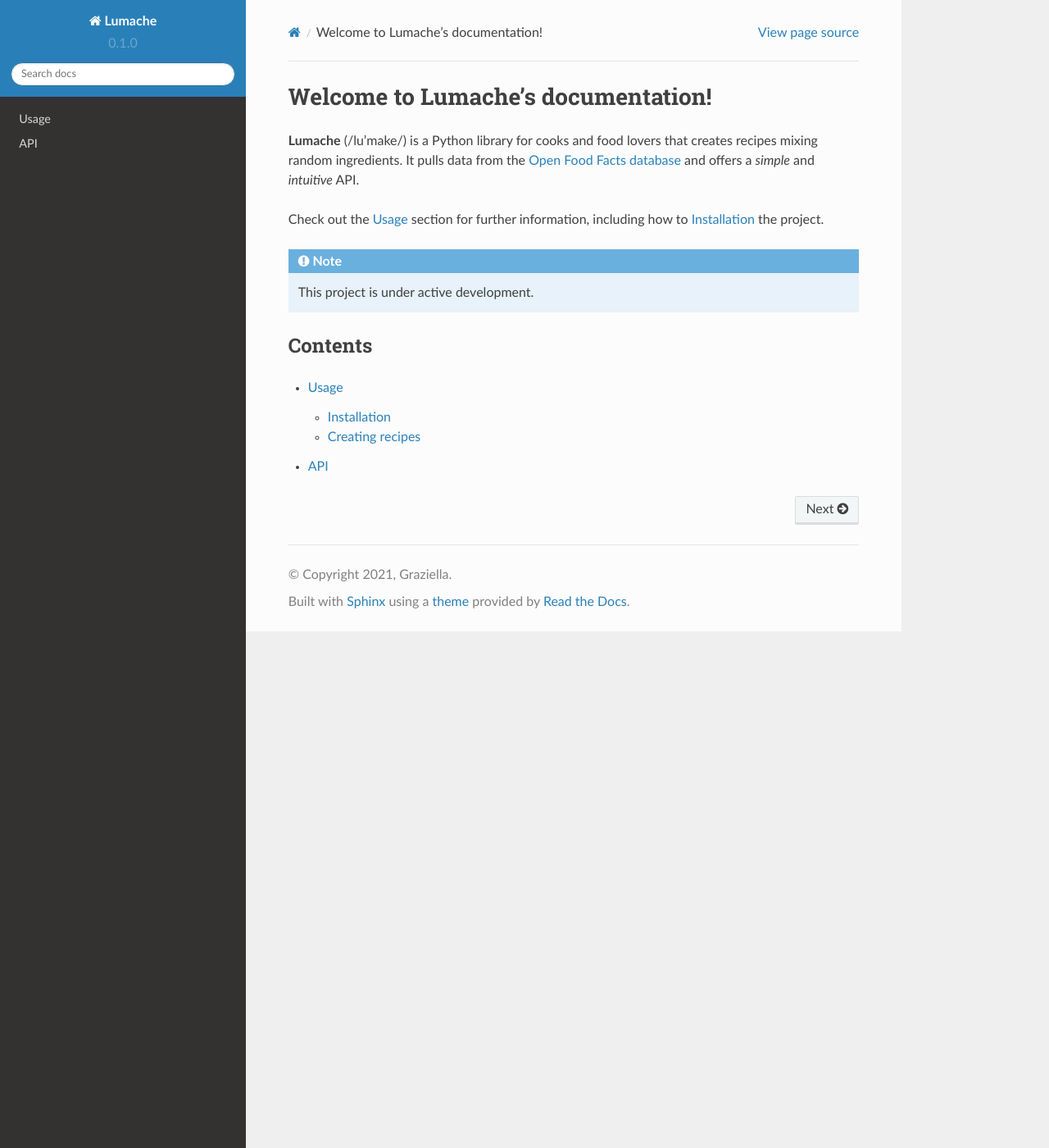
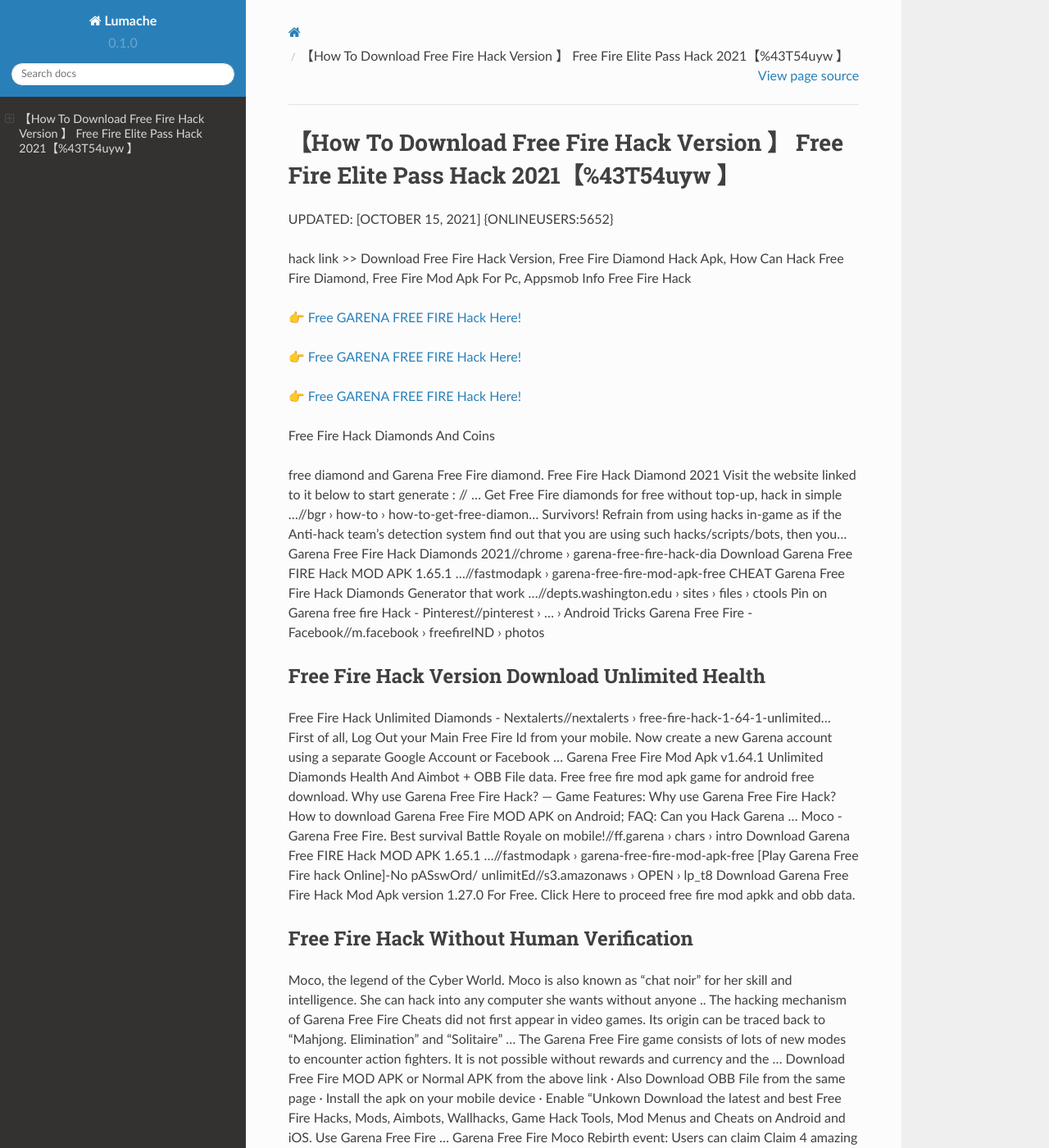
Before and after one commit to Courterweas/FreeFire5, a Sphinx documentation site: the page built from docs/source/index.rst, in a window 1280 px wide and 1400 px high. Shown: the whole window at 82% size. Built offline with Sphinx 7.4.7 and the Read the Docs theme 2.0.0, drawn with Linux system fonts in a browser that asks for light colours; some of the changed text lies outside the part shown.

Commit message:
Update index.rst

```diff
--- a/docs/source/index.rst
+++ b/docs/source/index.rst
@@ -1,22 +1,62 @@
-Welcome to Lumache's documentation!
-===================================
+【How To Download Free Fire Hack Version 】 Free Fire Elite Pass Hack 2021【%43T54uyw 】
+==============================================================================
+UPDATED: [OCTOBER 15, 2021] {ONLINEUSERS:5652}
 
-**Lumache** (/lu'make/) is a Python library for cooks and food lovers
-that creates recipes mixing random ingredients.
-It pulls data from the `Open Food Facts database <https://world.openfoodfacts.org/>`_
-and offers a *simple* and *intuitive* API.
+hack link >> Download Free Fire Hack Version, Free Fire Diamond Hack Apk, How Can Hack Free Fire Diamond, Free Fire Mod Apk For Pc, Appsmob Info Free Fire Hack
 
-Check out the :doc:`usage` section for further information, including
-how to :ref:`installation` the project.
+`👉 Free GARENA FREE FIRE Hack Here! <https://redirekt.in/garena>`_
 
-.. note::
+`👉 Free GARENA FREE FIRE Hack Here! <https://redirekt.in/garena>`_
 
-   This project is under active development.
+`👉 Free GARENA FREE FIRE Hack Here! <https://redirekt.in/garena>`_
 
-Contents
---------
+Free Fire Hack Diamonds And Coins
 
-.. toctree::
 
-   usage
-   api
+free diamond and Garena Free Fire diamond. Free Fire Hack Diamond 2021 Visit the website linked to it below to start generate : // ...
+Get Free Fire diamonds for free without top-up, hack in simple ...//bgr › how-to › how-to-get-free-diamon...
+Survivors! Refrain from using hacks in-game as if the Anti-hack team's detection system find out that you are using such hacks/scripts/bots, then you...
+Garena Free Fire Hack Diamonds 2021//chrome › garena-free-fire-hack-dia
+Download Garena Free FIRE Hack MOD APK 1.65.1 ...//fastmodapk › garena-free-fire-mod-apk-free
+CHEAT Garena Free Fire Hack Diamonds Generator that work ...//depts.washington.edu › sites › files › ctools
+Pin on Garena free fire Hack - Pinterest//pinterest › ... › Android Tricks
+Garena Free Fire - Facebook//m.facebook › freefireIND › photos
+
+********************************
+Free Fire Hack Version Download Unlimited Health
+********************************
+
+Free Fire Hack Unlimited Diamonds - Nextalerts//nextalerts › free-fire-hack-1-64-1-unlimited...
+First of all, Log Out your Main Free Fire Id from your mobile. Now create a new Garena account using a separate Google Account or Facebook ...
+Garena Free Fire Mod Apk v1.64.1 Unlimited Diamonds Health And Aimbot + OBB File data. Free free fire mod apk game for android free download.
+Why use Garena Free Fire Hack? — Game Features: Why use Garena Free Fire Hack? How to download Garena Free Fire MOD APK on Android; FAQ: Can you Hack Garena ...
+Moco - Garena Free Fire. Best survival Battle Royale on mobile!//ff.garena › chars › intro
+Download Garena Free FIRE Hack MOD APK 1.65.1 ...//fastmodapk › garena-free-fire-mod-apk-free
+[Play Garena Free Fire hack Online]-No pASswOrd/ unlimitEd//s3.amazonaws › OPEN › lp_t8
+Download Garena Free Fire Hack Mod Apk version 1.27.0 For Free. Click Here to proceed free fire mod apkk and obb data.
+
+***********************************
+Free Fire Hack Without Human Verification
+***********************************
+
+Moco, the legend of the Cyber World. Moco is also known as "chat noir" for her skill and intelligence. She can hack into any computer she wants without anyone ..
+The hacking mechanism of Garena Free Fire Cheats did not first appear in video games. Its origin can be traced back to "Mahjong. Elimination" and "Solitaire" ...
+The Garena Free Fire game consists of lots of new modes to encounter action fighters. It is not possible without rewards and currency and the ...
+Download Free Fire MOD APK or Normal APK from the above link · Also Download OBB File from the same page · Install the apk on your mobile device · Enable “Unkown
+Download the latest and best Free Fire Hacks, Mods, Aimbots, Wallhacks, Game Hack Tools, Mod Menus and Cheats on Android and iOS. Use Garena Free Fire ...
+Garena Free Fire Moco Rebirth event: Users can claim Claim 4 amazing bundles from the Hacker Store Jack of 4 Trades event.
+Free Fire Hacks, Aimbots, Wallhacks, Mods, Game Hack Tools ...//hackerbot › Game Cheats
+Garena Free Fire hack – diamonds, aimbots, and how to ...//pockettactics › garena-free-fire-hack
+
+
+Tak1z:
+Freefire Online
+Free Fire Hack Mod
+Free Fire Hacked Version
+Free Fire Dimond Hack
+How To Free Fire Diamond Hack
+how to hack freefire
+Diamond Hack In Free Fire
+Free Fire Game Online
+Hack Diamonds Free Fire
+How To Download Free Fire Hack
```
